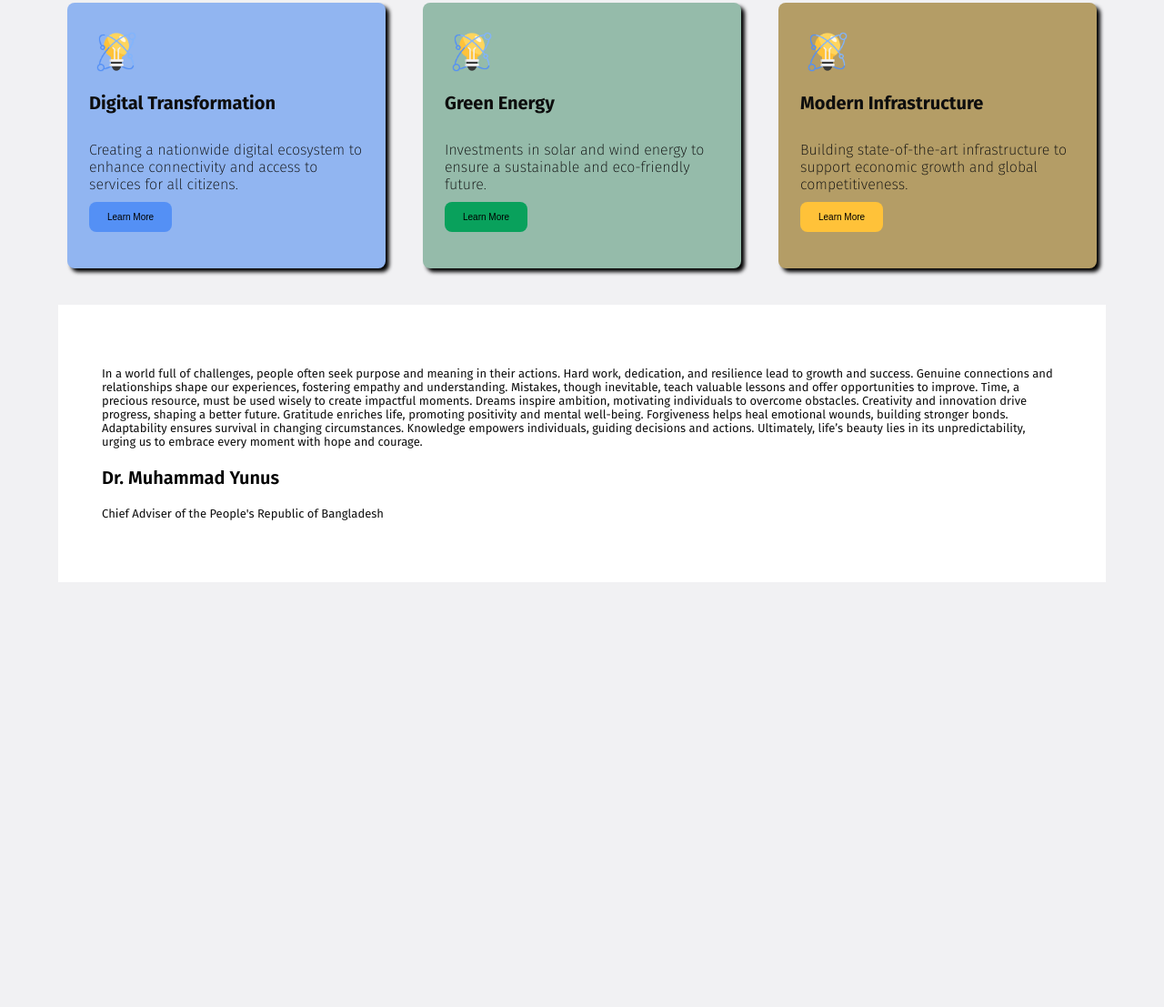
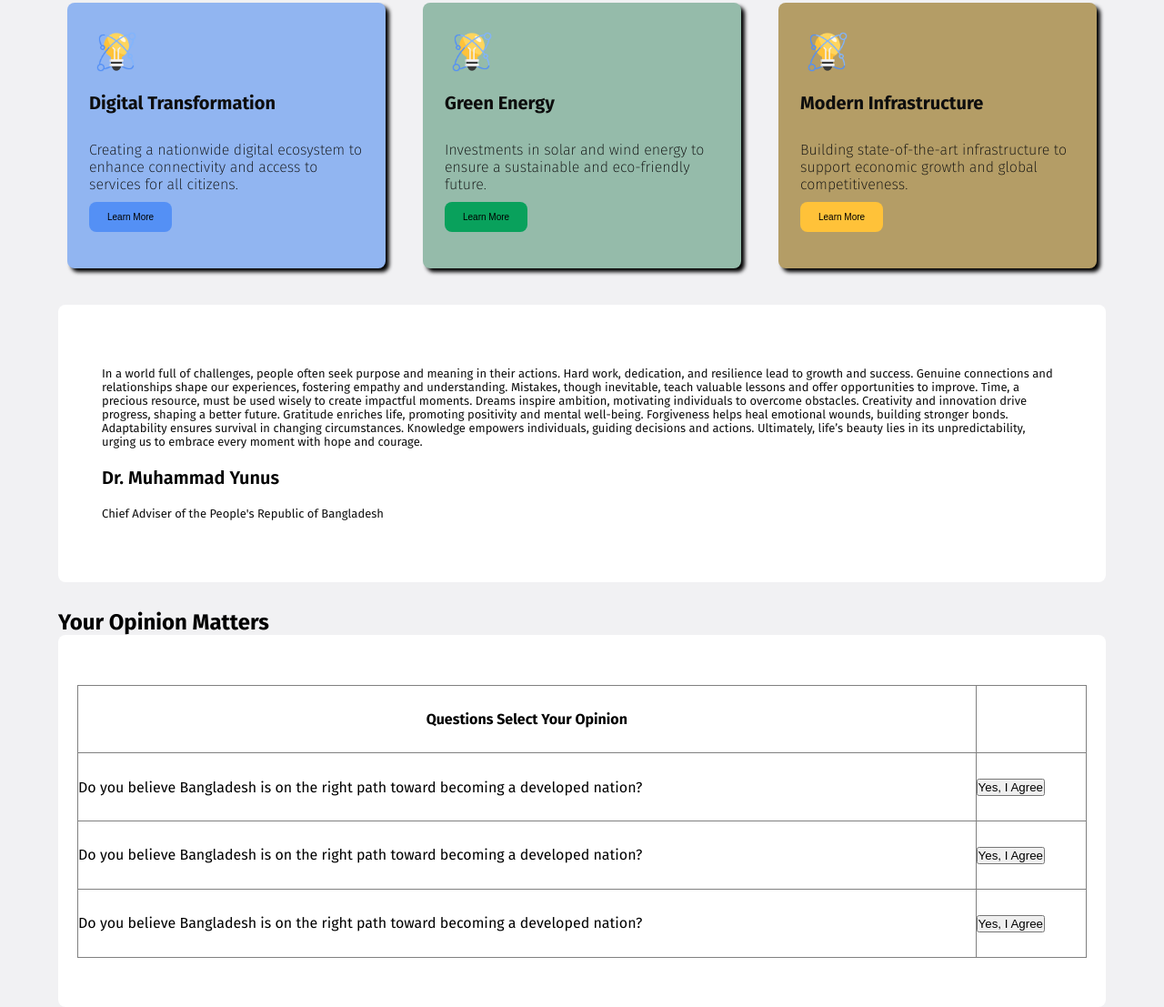
Before and after one commit to Kajol201/assignment1, a plain HTML site: page index.html in a window 1280 px wide. Shown: the part 1210-2317 px from the top of the page at 91% size. Before the commit the page ends 1880 px from the top, so only its background shows below. Drawn offline with Linux system fonts and the light colour scheme.

Commit message:
third commit

```diff
--- a/index.html
+++ b/index.html
@@ -127,6 +127,33 @@
 
             </div>
         </section>
+        <section class="main-oponion">
+            <div class="oponion-div1">
+                <h1 class="oponion-heading">Your Opinion Matters</h1>
+                <div class="oponion-div2">
+                    <table class="table-op" border="1">
+                        <tr>
+                            <th>Questions <span>Select Your Opinion</span></th>
+                        </tr>
+                        <tr>
+                            <td>Do you believe Bangladesh is on the right path toward becoming a developed nation?</td>
+                            <td><button>Yes, I Agree</button></td>
+                        </tr>
+                        <tr>
+                            <td>Do you believe Bangladesh is on the right path toward becoming a developed nation?</td>
+                            <td><button>Yes, I Agree</button></td>
+                        </tr>
+                        <tr>
+                            <td>Do you believe Bangladesh is on the right path toward becoming a developed nation?</td>
+                            <td><button>Yes, I Agree</button></td>
+                        </tr>
+                    </table>
+
+
+                </div>
+
+            </div>
+        </section>
 
     </main>
     <footer>
--- a/styles/style.css
+++ b/styles/style.css
@@ -116,6 +116,7 @@ main{
     margin-bottom:20px;
 }
 .sub1{
+    border-radius: 8px;
     background-color: #FFFFFF;
     width:302px;
     height:244px;
@@ -148,6 +149,7 @@ margin-bottom: 10px;
     font-weight: 200;
 }
 .vision{
+    border-radius: 8px;
     width:1152px;
     height:560;
     margin:0 auto;
@@ -188,6 +190,7 @@ margin-bottom: 10px;
    box-shadow: 40px white  ;
    padding:48px;
    margin:30px 0;
+   border-radius: 8px;
 
 }
 .vision-h3{
@@ -241,3 +244,33 @@ margin-bottom: 10px;
     padding:15px 23px;
 
 }
+.oponion-div1{
+     border-radius: 8px;
+    width:1152px;
+    margin:0 auto;
+
+
+}
+.oponion-div2{
+    height:409px;
+    background-color: #FFFFFF;
+   box-shadow: 40px white;
+   border-radius: 8px;
+   display:flex;
+   justify-content: center;
+   align-items: center;
+}
+.table-op{
+    border-collapse: collapse;
+    width:1110px;
+    height: 300px;
+    margin:0 auto;
+}
+tr{
+    height: 10px;
+
+}
+th{
+
+    height:20px;
+}
```
